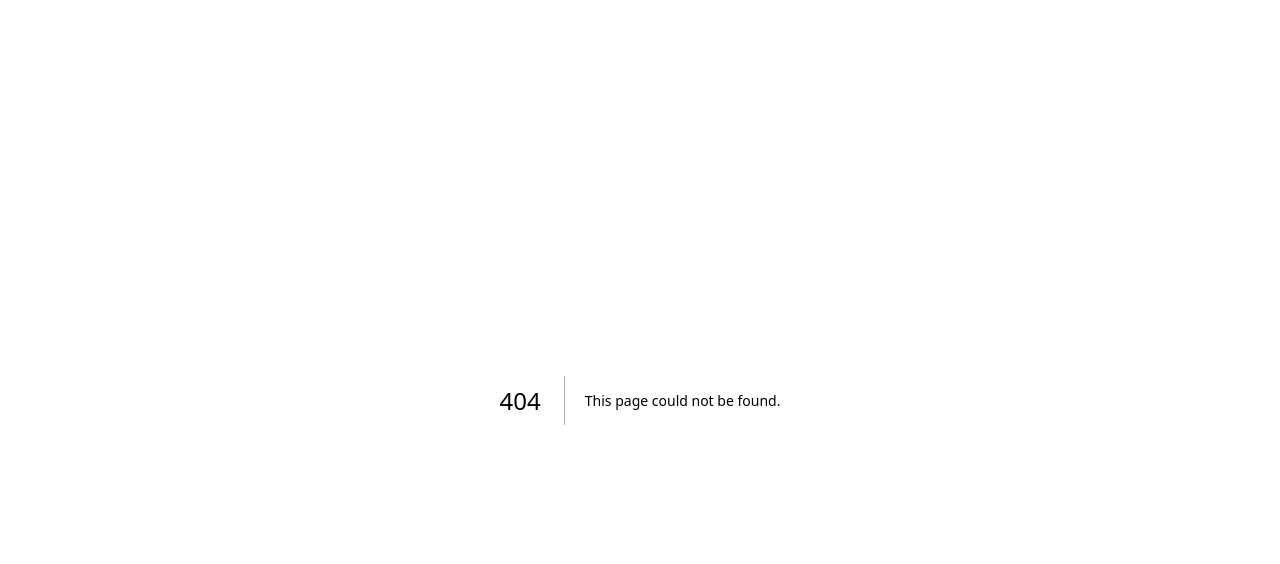
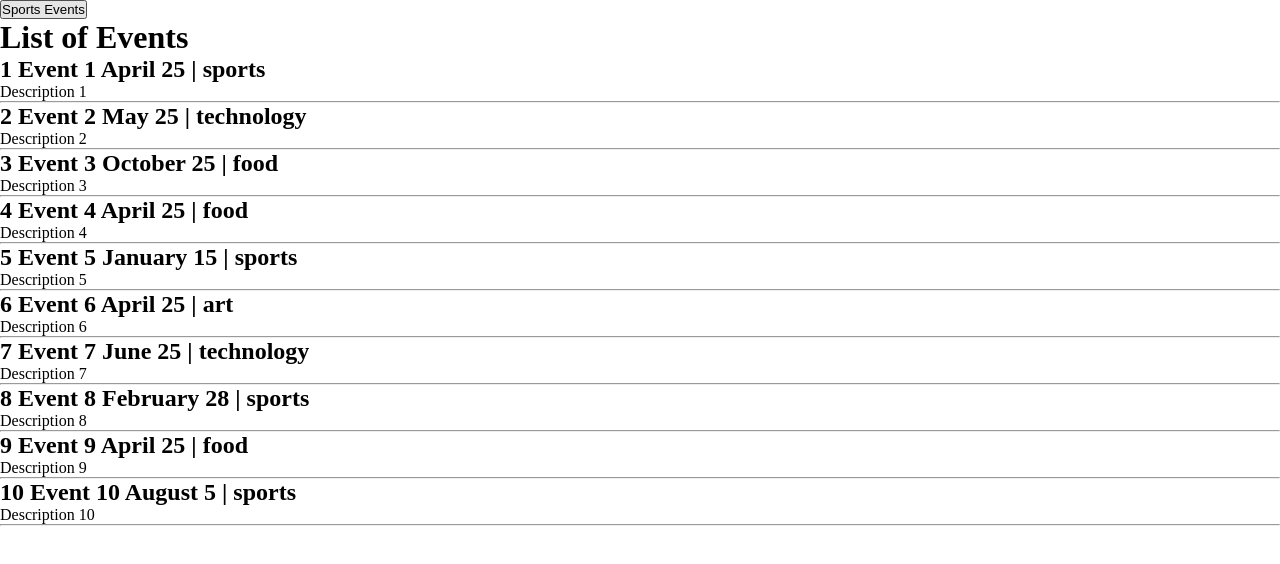
Before and after one commit to yelendisuresh/nextjsprerendering, a Next.js app: page /events in a window 1280 px wide. Before the commit this address had no page. Shown: the top 564 px of the page. Built offline with nearby package versions, Linux system fonts and the light colour scheme; data requests are answered from the project's data file.

Commit message:
Pre rendering + Client side Data Fetching

```diff
--- a/db.json
+++ b/db.json
@@ -44,5 +44,77 @@
     "likes": 100,
     "followers": 20,
     "following": 50
-  }
+  },
+  "events": [
+    {
+      "id": 1,
+      "title": "Event 1",
+      "description": "Description 1",
+      "category": "sports",
+      "date": "April 25"
+    },
+    {
+      "id": 2,
+      "title": "Event 2",
+      "description": "Description 2",
+      "category": "technology",
+      "date": "May 25"
+    },
+    {
+      "id": 3,
+      "title": "Event 3",
+      "description": "Description 3",
+      "category": "food",
+      "date": "October 25"
+    },
+    {
+      "id": 4,
+      "title": "Event 4",
+      "description": "Description 4",
+      "category": "food",
+      "date": "April 25"
+    },
+    {
+      "id": 5,
+      "title": "Event 5",
+      "description": "Description 5",
+      "category": "sports",
+      "date": "January 15"
+    },
+    {
+      "id": 6,
+      "title": "Event 6",
+      "description": "Description 6",
+      "category": "art",
+      "date": "April 25"
+    },
+    {
+      "id": 7,
+      "title": "Event 7",
+      "description": "Description 7",
+      "category": "technology",
+      "date": "June 25"
+    },
+    {
+      "id": 8,
+      "title": "Event 8",
+      "description": "Description 8",
+      "category": "sports",
+      "date": "February 28"
+    },
+    {
+      "id": 9,
+      "title": "Event 9",
+      "description": "Description 9",
+      "category": "food",
+      "date": "April 25"
+    },
+    {
+      "id": 10,
+      "title": "Event 10",
+      "description": "Description 10",
+      "category": "sports",
+      "date": "August 5"
+    }
+  ]
 }
--- a/package.json
+++ b/package.json
@@ -14,6 +14,7 @@
     "json-server": "^0.17.3",
     "next": "13.3.1",
     "react": "18.2.0",
-    "react-dom": "18.2.0"
+    "react-dom": "18.2.0",
+    "swr": "^2.1.5"
   }
 }
--- /dev/null
+++ b/pages/events.js
@@ -0,0 +1,46 @@
+import { useState } from "react";
+import { useRouter } from "next/router";
+export async function getServerSideProps(context) {
+  const { query } = context;
+  const { category } = query;
+  const queryString = category ? "category=sports" : "";
+  const response = await fetch(`http://localhost:4000/events?queryString`);
+  const data = await response.json();
+  return {
+    props: {
+      eventList: data,
+    },
+  };
+}
+
+function EventList({ eventList }) {
+  const router = useRouter();
+  const [events, setEvents] = useState(eventList);
+  const fetchSportsEvents = async () => {
+    const response = await fetch(
+      `http://localhost:4000/events?category=sports`
+    );
+    const data = await response.json();
+    setEvents(data);
+    router.push("/events?category=sports", undefined, { shallow: true });
+  };
+  return (
+    <>
+      <button onClick={fetchSportsEvents}> Sports Events</button>
+      <h1>List of Events</h1>
+      {events.map(event => {
+        return (
+          <div key={event.id}>
+            <h2>
+              {event.id} {event.title} {event.date} | {event.category}
+            </h2>
+            <p>{event.description}</p>
+            <hr />
+          </div>
+        );
+      })}
+    </>
+  );
+}
+
+export default EventList;
```
Also changed, not shown: pages/dashboard-swr.js (added, +26 -0 lines), 2 other files (tests, documents, lock files or other folders).
